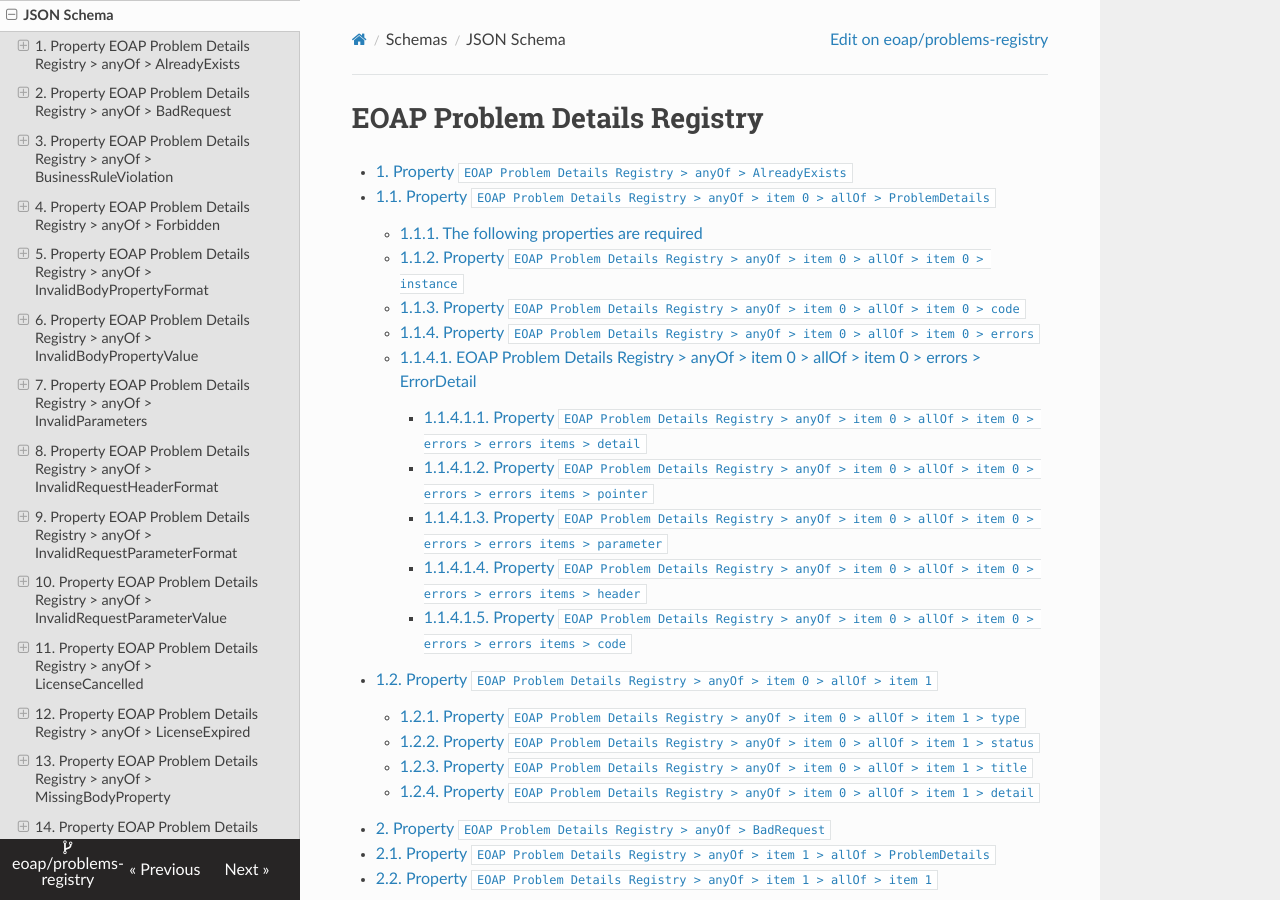
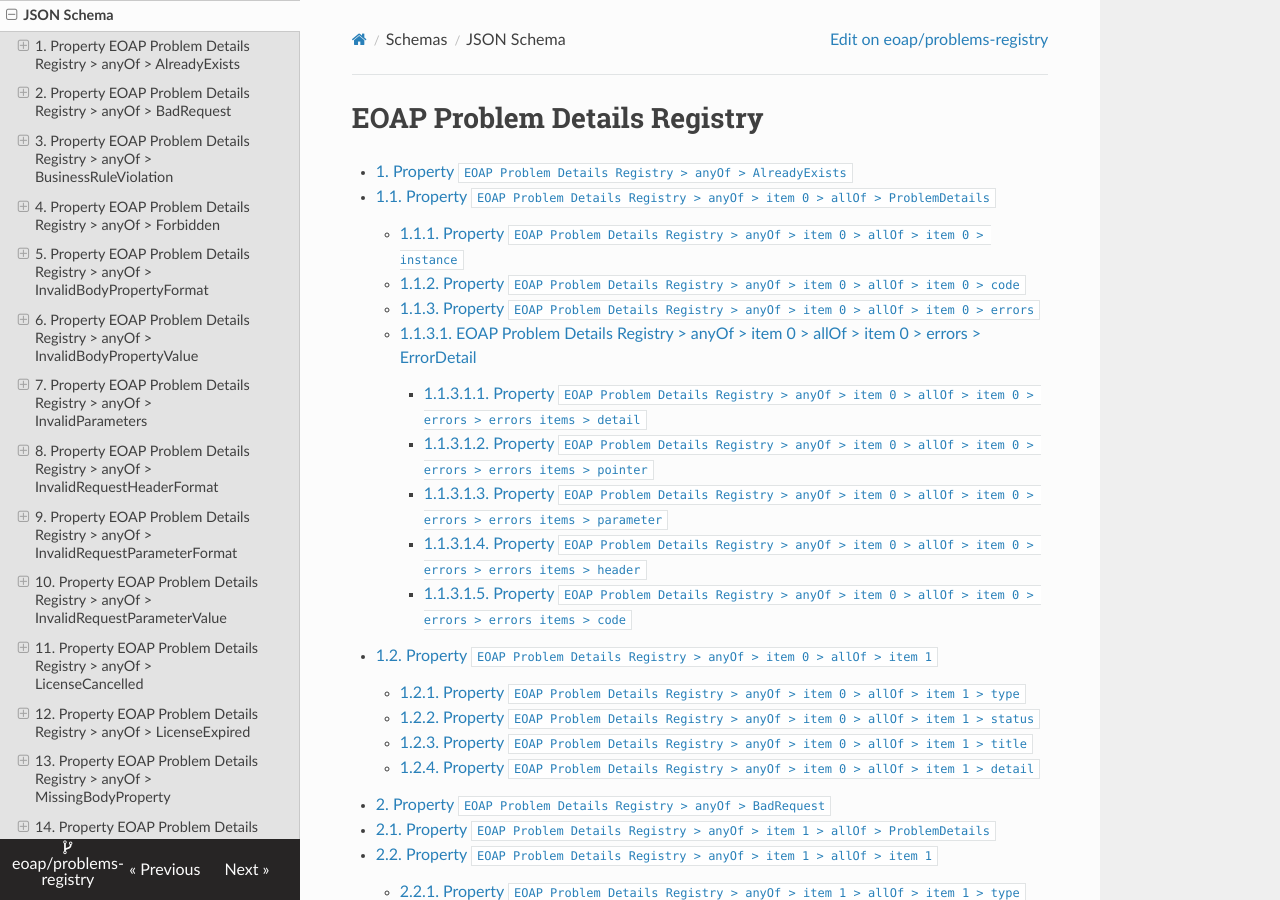
Before and after one commit to eoap/problems-registry, an MkDocs documentation site: the page built from docs/json-schema.md, in a window 1280 px wide and 900 px high. Built offline with MkDocs 1.6.1, drawn with Linux system fonts in a browser that asks for light colours; nearby versions of some CDN libraries; some of the changed text lies outside the part shown.

Commit message:
fix: remove undeclared required field from ProblemDetails, regenerated all stuff from schema

```diff
--- a/Taskfile.yaml
+++ b/Taskfile.yaml
@@ -41,14 +41,19 @@ tasks:
 
   default:
     cmds:
+    - task: quality:lint
     - task: quality:test
     - task: quality:check
 
   serve_docs:
     desc: "Serve MkDocs site using hatch docs environment"
+    deps:
+    - generate_openapi_docs
     cmds:
     - |
       uv run \
+      --no-cache \
+      --no-project \
       --with mkdocs-material \
       --with mkdocs-mermaid2-plugin \
       mkdocs serve
--- a/docs/json-schema.md
+++ b/docs/json-schema.md
@@ -2,16 +2,15 @@
 
 - [1. Property `EOAP Problem Details Registry > anyOf > AlreadyExists`](#anyOf_i0)
   - [1.1. Property `EOAP Problem Details Registry > anyOf > item 0 > allOf > ProblemDetails`](#anyOf_i0_allOf_i0)
-    - [1.1.1. The following properties are required](#autogenerated_heading_2)
-    - [1.1.2. Property `EOAP Problem Details Registry > anyOf > item 0 > allOf > item 0 > instance`](#anyOf_i0_allOf_i0_instance)
-    - [1.1.3. Property `EOAP Problem Details Registry > anyOf > item 0 > allOf > item 0 > code`](#anyOf_i0_allOf_i0_code)
-    - [1.1.4. Property `EOAP Problem Details Registry > anyOf > item 0 > allOf > item 0 > errors`](#anyOf_i0_allOf_i0_errors)
-      - [1.1.4.1. EOAP Problem Details Registry > anyOf > item 0 > allOf > item 0 > errors > ErrorDetail](#anyOf_i0_allOf_i0_errors_items)
-        - [1.1.4.1.1. Property `EOAP Problem Details Registry > anyOf > item 0 > allOf > item 0 > errors > errors items > detail`](#anyOf_i0_allOf_i0_errors_items_detail)
-        - [1.1.4.1.2. Property `EOAP Problem Details Registry > anyOf > item 0 > allOf > item 0 > errors > errors items > pointer`](#anyOf_i0_allOf_i0_errors_items_pointer)
-        - [1.1.4.1.3. Property `EOAP Problem Details Registry > anyOf > item 0 > allOf > item 0 > errors > errors items > parameter`](#anyOf_i0_allOf_i0_errors_items_parameter)
-        - [1.1.4.1.4. Property `EOAP Problem Details Registry > anyOf > item 0 > allOf > item 0 > errors > errors items > header`](#anyOf_i0_allOf_i0_errors_items_header)
-        - [1.1.4.1.5. Property `EOAP Problem Details Registry > anyOf > item 0 > allOf > item 0 > errors > errors items > code`](#anyOf_i0_allOf_i0_errors_items_code)
+    - [1.1.1. Property `EOAP Problem Details Registry > anyOf > item 0 > allOf > item 0 > instance`](#anyOf_i0_allOf_i0_instance)
+    - [1.1.2. Property `EOAP Problem Details Registry > anyOf > item 0 > allOf > item 0 > code`](#anyOf_i0_allOf_i0_code)
+    - [1.1.3. Property `EOAP Problem Details Registry > anyOf > item 0 > allOf > item 0 > errors`](#anyOf_i0_allOf_i0_errors)
+      - [1.1.3.1. EOAP Problem Details Registry > anyOf > item 0 > allOf > item 0 > errors > ErrorDetail](#anyOf_i0_allOf_i0_errors_items)
+        - [1.1.3.1.1. Property `EOAP Problem Details Registry > anyOf > item 0 > allOf > item 0 > errors > errors items > detail`](#anyOf_i0_allOf_i0_errors_items_detail)
+        - [1.1.3.1.2. Property `EOAP Problem Details Registry > anyOf > item 0 > allOf > item 0 > errors > errors items > pointer`](#anyOf_i0_allOf_i0_errors_items_pointer)
+        - [1.1.3.1.3. Property `EOAP Problem Details Registry > anyOf > item 0 > allOf > item 0 > errors > errors items > parameter`](#anyOf_i0_allOf_i0_errors_items_parameter)
+        - [1.1.3.1.4. Property `EOAP Problem Details Registry > anyOf > item 0 > allOf > item 0 > errors > errors items > header`](#anyOf_i0_allOf_i0_errors_items_header)
+        - [1.1.3.1.5. Property `EOAP Problem Details Registry > anyOf > item 0 > allOf > item 0 > errors > errors items > code`](#anyOf_i0_allOf_i0_errors_items_code)
   - [1.2. Property `EOAP Problem Details Registry > anyOf > item 0 > allOf > item 1`](#anyOf_i0_allOf_i1)
     - [1.2.1. Property `EOAP Problem Details Registry > anyOf > item 0 > allOf > item 1 > type`](#anyOf_i0_allOf_i1_type)
     - [1.2.2. Property `EOAP Problem Details Registry > anyOf > item 0 > allOf > item 1 > status`](#anyOf_i0_allOf_i1_status)
@@ -215,10 +214,7 @@ The `ProblemDetails` referenced by this domain utilize the [EOAP Problems Regist
 | - [code](#anyOf_i0_allOf_i0_code )         | No      | string | No         | -          | An API specific error code aiding the provider team understand the error based on their own potential taxonomy or registry.          |
 | - [errors](#anyOf_i0_allOf_i0_errors )     | No      | array  | No         | -          | An array of error details to accompany a problem details response.                                                                   |
 
-#### <a name="autogenerated_heading_2"></a>1.1.1. The following properties are required
-* detail
-
-#### <a name="anyOf_i0_allOf_i0_instance"></a>1.1.2. Property `EOAP Problem Details Registry > anyOf > item 0 > allOf > item 0 > instance`
+#### <a name="anyOf_i0_allOf_i0_instance"></a>1.1.1. Property `EOAP Problem Details Registry > anyOf > item 0 > allOf > item 0 > instance`
 
 |              |          |
 | ------------ | -------- |
@@ -244,7 +240,7 @@ The `ProblemDetails` referenced by this domain utilize the [EOAP Problems Regist
 | -------------- | -- |
 | **Max length** | 50 |
 
-#### <a name="anyOf_i0_allOf_i0_errors"></a>1.1.4. Property `EOAP Problem Details Registry > anyOf > item 0 > allOf > item 0 > errors`
+#### <a name="anyOf_i0_allOf_i0_errors"></a>1.1.3. Property `EOAP Problem Details Registry > anyOf > item 0 > allOf > item 0 > errors`
 
 |              |         |
 | ------------ | ------- |
@@ -265,7 +261,7 @@ The `ProblemDetails` referenced by this domain utilize the [EOAP Problems Regist
 | ---------------------------------------------- | --------------------------------------------------------------------------- |
 | [ErrorDetail](#anyOf_i0_allOf_i0_errors_items) | An object to provide explicit details on a problem towards an API consumer. |
 
-##### <a name="anyOf_i0_allOf_i0_errors_items"></a>1.1.4.1. EOAP Problem Details Registry > anyOf > item 0 > allOf > item 0 > errors > ErrorDetail
+##### <a name="anyOf_i0_allOf_i0_errors_items"></a>1.1.3.1. EOAP Problem Details Registry > anyOf > item 0 > allOf > item 0 > errors > ErrorDetail
 
 |                           |                     |
 | ------------------------- | ------------------- |
@@ -284,7 +280,7 @@ The `ProblemDetails` referenced by this domain utilize the [EOAP Problems Regist
 | - [header](#anyOf_i0_allOf_i0_errors_items_header )       | No      | string | No         | -          | The name of the header that is the source of error.                                                                       |
 | - [code](#anyOf_i0_allOf_i0_errors_items_code )           | No      | string | No         | -          | A string containing additional provider specific codes to identify the error context.                                     |
 
-###### <a name="anyOf_i0_allOf_i0_errors_items_detail"></a>1.1.4.1.1. Property `EOAP Problem Details Registry > anyOf > item 0 > allOf > item 0 > errors > errors items > detail`
+###### <a name="anyOf_i0_allOf_i0_errors_items_detail"></a>1.1.3.1.1. Property `EOAP Problem Details Registry > anyOf > item 0 > allOf > item 0 > errors > errors items > detail`
 
 |              |          |
 | ------------ | -------- |
@@ -297,7 +293,7 @@ The `ProblemDetails` referenced by this domain utilize the [EOAP Problems Regist
 | -------------- | ---- |
 | **Max length** | 4096 |
 
-###### <a name="anyOf_i0_allOf_i0_errors_items_pointer"></a>1.1.4.1.2. Property `EOAP Problem Details Registry > anyOf > item 0 > allOf > item 0 > errors > errors items > pointer`
+###### <a name="anyOf_i0_allOf_i0_errors_items_pointer"></a>1.1.3.1.2. Property `EOAP Problem Details Registry > anyOf > item 0 > allOf > item 0 > errors > errors items > pointer`
 
 |              |          |
 | ------------ | -------- |
@@ -310,7 +306,7 @@ The `ProblemDetails` referenced by this domain utilize the [EOAP Problems Regist
 | -------------- | ---- |
 | **Max length** | 1024 |
 
-###### <a name="anyOf_i0_allOf_i0_errors_items_parameter"></a>1.1.4.1.3. Property `EOAP Problem Details Registry > anyOf > item 0 > allOf > item 0 > errors > errors items > parameter`
+###### <a name="anyOf_i0_allOf_i0_errors_items_parameter"></a>1.1.3.1.3. Property `EOAP Problem Details Registry > anyOf > item 0 > allOf > item 0 > errors > errors items > parameter`
 
 |              |          |
 | ------------ | -------- |
@@ -323,7 +319,7 @@ The `ProblemDetails` referenced by this domain utilize the [EOAP Problems Regist
 | -------------- | ---- |
 | **Max length** | 1024 |
 
-###### <a name="anyOf_i0_allOf_i0_errors_items_header"></a>1.1.4.1.4. Property `EOAP Problem Details Registry > anyOf > item 0 > allOf > item 0 > errors > errors items > header`
+###### <a name="anyOf_i0_allOf_i0_errors_items_header"></a>1.1.3.1.4. Property `EOAP Problem Details Registry > anyOf > item 0 > allOf > item 0 > errors > errors items > header`
 
 |              |          |
 | ------------ | -------- |
@@ -336,7 +332,7 @@ The `ProblemDetails` referenced by this domain utilize the [EOAP Problems Regist
 | -------------- | ---- |
 | **Max length** | 1024 |
 
-###### <a name="anyOf_i0_allOf_i0_errors_items_code"></a>1.1.4.1.5. Property `EOAP Problem Details Registry > anyOf > item 0 > allOf > item 0 > errors > errors items > code`
+###### <a name="anyOf_i0_allOf_i0_errors_items_code"></a>1.1.3.1.5. Property `EOAP Problem Details Registry > anyOf > item 0 > allOf > item 0 > errors > errors items > code`
 
 |              |          |
 | ------------ | -------- |
--- a/docs/openapi.yaml
+++ b/docs/openapi.yaml
@@ -430,8 +430,6 @@ components:
         The `ProblemDetails` object provides detailed information about an errors that occurred during an API call execution. This problem object conforms to the [RFC9457](https://www.rfc-editor.org/info/rfc9457) (formerly [RFC7807](https://tools.ietf.org/html/rfc7807)).
         The object is extended with the following properties: - `code` - a string identifier to aid the provider team better understand the error - `errors` - and array of errors providing contextual information on the root cause of the problem
         The `ProblemDetails` referenced by this domain utilize the [EOAP Problems Registry](https://eoap.github.io/problems-registry/).
-      required:
-        - detail
       properties:
         instance:
           type: string
```
Also changed, not shown: other parts of docs/json-schema.md (+2 -2 lines), src/eoap_problems_registry/__init__.py (+15 -1 lines), 1 other file.
